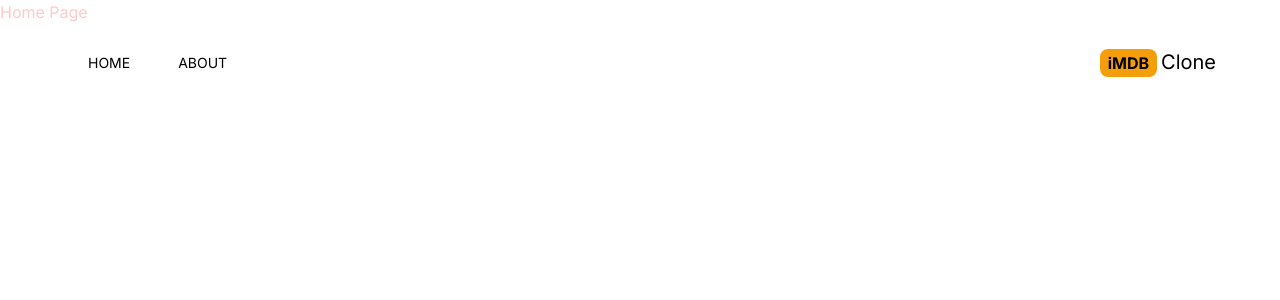
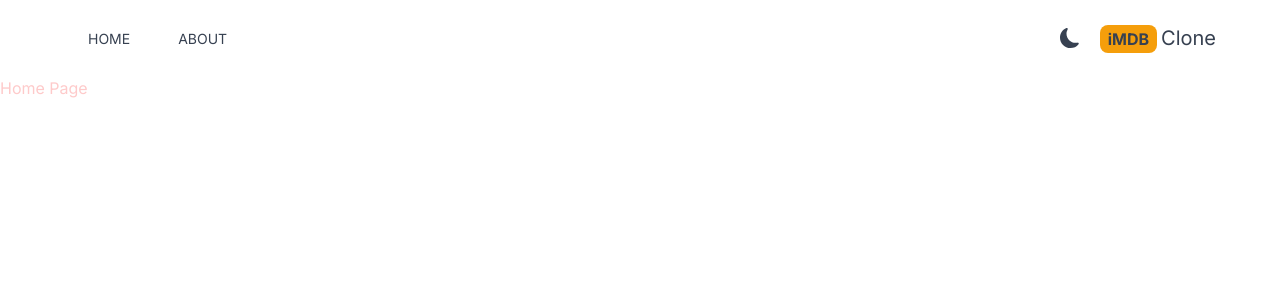
Before and after one commit to zzrose/iMDB, a Next.js app: page / in a window 1280 px wide. Shown: the top 300 px of the page. Built offline with nearby package versions, Linux system fonts and the light colour scheme.

Commit message:
add dark mode

```diff
--- a/package.json
+++ b/package.json
@@ -13,6 +13,7 @@
     "eslint": "8.42.0",
     "eslint-config-next": "13.4.5",
     "next": "13.4.5",
+    "next-themes": "^0.2.1",
     "postcss": "8.4.24",
     "react": "18.2.0",
     "react-dom": "18.2.0",
--- /dev/null
+++ b/src/app/Providers.jsx
@@ -0,0 +1,14 @@
+"use client";
+
+import React from 'react'
+import { ThemeProvider } from 'next-themes'
+
+export default function Providers({children}) {
+  return (
+    <ThemeProvider enableColorScheme={true} attribute='class'>
+      <div className='dark:bg-gray-700 dark:text-gray-200 text-gray-700 transition-colors duration-300 min-h-screen select-none'>
+        {children}
+      </div>
+    </ThemeProvider>
+  )
+}
--- a/src/app/layout.jsx
+++ b/src/app/layout.jsx
@@ -2,6 +2,7 @@
 import Header from '@/components/Header'
 import './globals.css'
 import { Inter } from 'next/font/google'
+import Providers from './Providers'
 
 const inter = Inter({ subsets: ['latin'] })
 
@@ -14,15 +15,17 @@ export default function RootLayout({ children }) {
   return (
     <html lang="en">
 
-      <body className={inter.className}>{children}
+      <body className={inter.className}>
+        <Providers>
+          {/* Header */}
+          <Header />
 
-        {/* Header */}
-        <Header></Header>
+          {/* Navbar */}
 
-        {/* Navbar */}
+          {/* SearchBox */}
 
-        {/* SearchBox */}
-
+          { children }
+        </Providers>
       </body>
     </html>
   )
--- /dev/null
+++ b/src/components/DarkModelSwitch.jsx
@@ -0,0 +1,30 @@
+"use client";
+
+import { MdLightMode } from "react-icons/md";
+import { BsFillMoonFill } from "react-icons/bs";
+import { useTheme } from "next-themes";
+import { useEffect, useState } from "react";
+export default function DarkModeSwitch() {
+  const { systemTheme, theme, setTheme } = useTheme();
+  const [mounted, setMounted] = useState(false);
+
+  useEffect(() => setMounted(true), []);
+
+  const currentTheme = theme === "system" ? systemTheme : theme;
+  return (
+    <>
+      {mounted &&
+        (currentTheme === "dark" ? (
+          <MdLightMode
+            className="text-xl cursor-pointer hover:text-amber-500"
+            onClick={() => setTheme("light")}
+          />
+        ) : (
+          <BsFillMoonFill
+            className="text-xl cursor-pointer hover:text-amber-500"
+            onClick={() => setTheme("dark")}
+          />
+        ))}
+    </>
+  );
+}
--- a/src/components/Header.jsx
+++ b/src/components/Header.jsx
@@ -3,6 +3,7 @@ import MenuItem from './MenuItem'
 import { AiFillHome } from 'react-icons/ai'
 import { BsFillInfoCircleFill } from 'react-icons/bs'
 import Link from 'next/link'
+import DarkModelSwitch from './DarkModelSwitch'
 
 export default function Header() {
   return (
@@ -11,7 +12,8 @@ export default function Header() {
         <MenuItem title="HOME" address="/" Icon={AiFillHome}/>
         <MenuItem title="ABOUT" address="/about" Icon={BsFillInfoCircleFill}/>
       </div>
-      <div className=''>
+      <div className='flex items-center space-x-5'>
+        <DarkModelSwitch />
         <Link href="/">
           <h2>
             <span className='font-bold bg-amber-500 py-1 px-2 rounded-lg mr-1'>iMDB</span>
--- a/tailwind.config.js
+++ b/tailwind.config.js
@@ -15,4 +15,5 @@ module.exports = {
     },
   },
   plugins: [],
+  darkMode:'class'
 }
```
Also changed, not shown: 1 other file (tests, documents, lock files or other folders).
